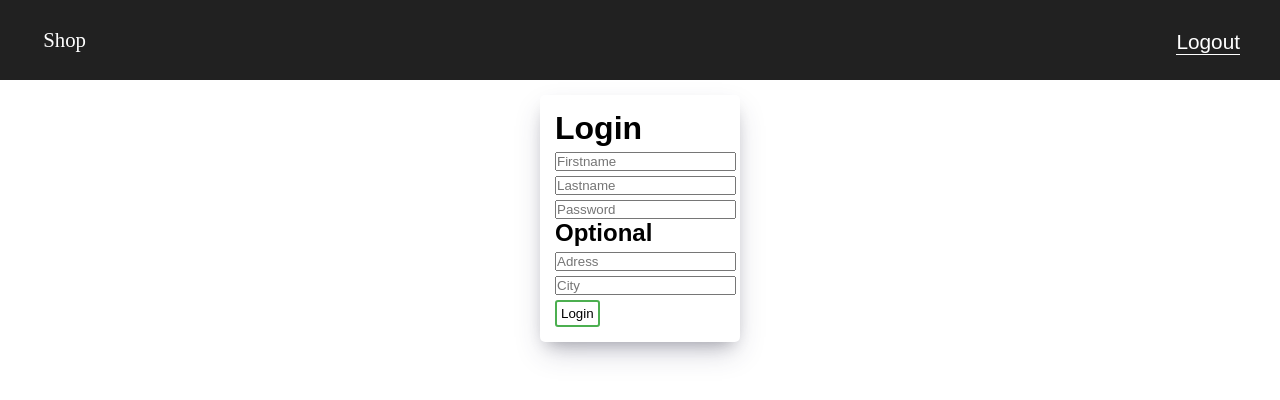
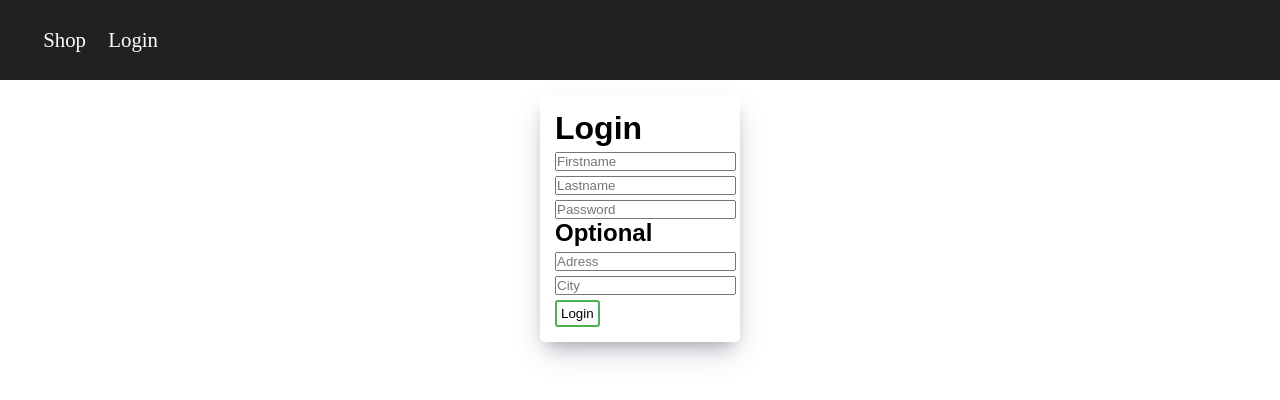
Before and after one commit to amalia980/Webshop_react, a React (Create React App) app in the folder webshop-app/: page /login in a window 1280 px wide. Shown: the top 400 px of the page. Built offline with nearby package versions, Linux system fonts and the light colour scheme.

Commit message:
fakeDisabled

```diff
--- a/webshop-app/src/components/CSS/Navbar.css
+++ b/webshop-app/src/components/CSS/Navbar.css
@@ -1,8 +1,16 @@
 
-nav{
+.loggedInNav{
     display: flex;
     align-items: center;
     justify-content: space-between;
+    width: 100%;
+    height: 5rem;
+    background-color: #212121;
+}
+
+.loggedOutNav{
+    display: flex;
+    align-items: center;
     width: 100%;
     height: 5rem;
     background-color: #212121;
--- a/webshop-app/src/components/Navbar.js
+++ b/webshop-app/src/components/Navbar.js
@@ -16,11 +16,10 @@ const Navbar = () => {
   const LoggedIn = () => {
     return (
       <>
-        <nav>
+        <nav className="loggedInNav">
           <div className="links">
             <Link className="navLinks" to="/shop">Shop</Link>
           </div>
-
           <div className="navButtons">
             <button className="navButton" onClick={handleLogOut}>Logout</button>
           </div>
@@ -32,10 +31,13 @@ const Navbar = () => {
   const LoggedOut = () => {
     return (
       <>
-        <nav>
+        <nav className="loggedOutNav">
+          <div className="links">
+          <Link className="navLinks" to="/shop">Shop</Link>
           <Link className="navLinks" to="/login">
             Login
           </Link>
+          </div>
         </nav>
       </>
     );
--- a/webshop-app/src/context/UserContext.js
+++ b/webshop-app/src/context/UserContext.js
@@ -3,7 +3,7 @@ import { createContext, useState } from "react";
 export const UserContext = createContext();
 
 const UserProvider = ({children}) => {
-  const [loggedIn, setLoggedIn] = useState(true);
+  const [loggedIn, setLoggedIn] = useState(false);
 
   const [user, setUser] = useState({
     firstname: "",
--- a/webshop-app/src/pages/Login.js
+++ b/webshop-app/src/pages/Login.js
@@ -1,4 +1,4 @@
-import { useContext } from "react";
+import { useContext, useState } from "react";
 import { UserContext } from "../context/UserContext";
 import { useNavigate } from "react-router-dom";
 import "./CSS/Login.css";
@@ -8,8 +8,12 @@ const Login = () => {
 
   const {user, setUser, setLoggedIn } = useContext(UserContext);
 
+  const [disabled, setDisabled] = useState(true)
+
+
   const handleInput = (e) => {
     setUser({...user, [e.target.name]: e.target.value });
+    setDisabled(false)
   };
 
   const handleLoginUser = (e) => {
@@ -25,11 +29,11 @@ const Login = () => {
       <form onSubmit={handleLoginUser}>
        <input name="firstname" placeholder="Firstname" onChange={handleInput} />
        <input name="lastname" placeholder="Lastname" onChange={handleInput} />
-       <input type="password" name="password" placeholder="Password" onChange={handleInput} />
+       <input name="password" type="password" placeholder="Password" onChange={handleInput} />
        <h2>Optional</h2>
        <input name="adress" placeholder="Adress" onChange={handleInput} />
        <input name="city" placeholder="City" onChange={handleInput} />
-        <button className="loginButton" type="submit">Login</button>
+        <button className="loginButton" type="submit" disabled={disabled}>Login</button>
        </form>
     </div>
   </>
```
